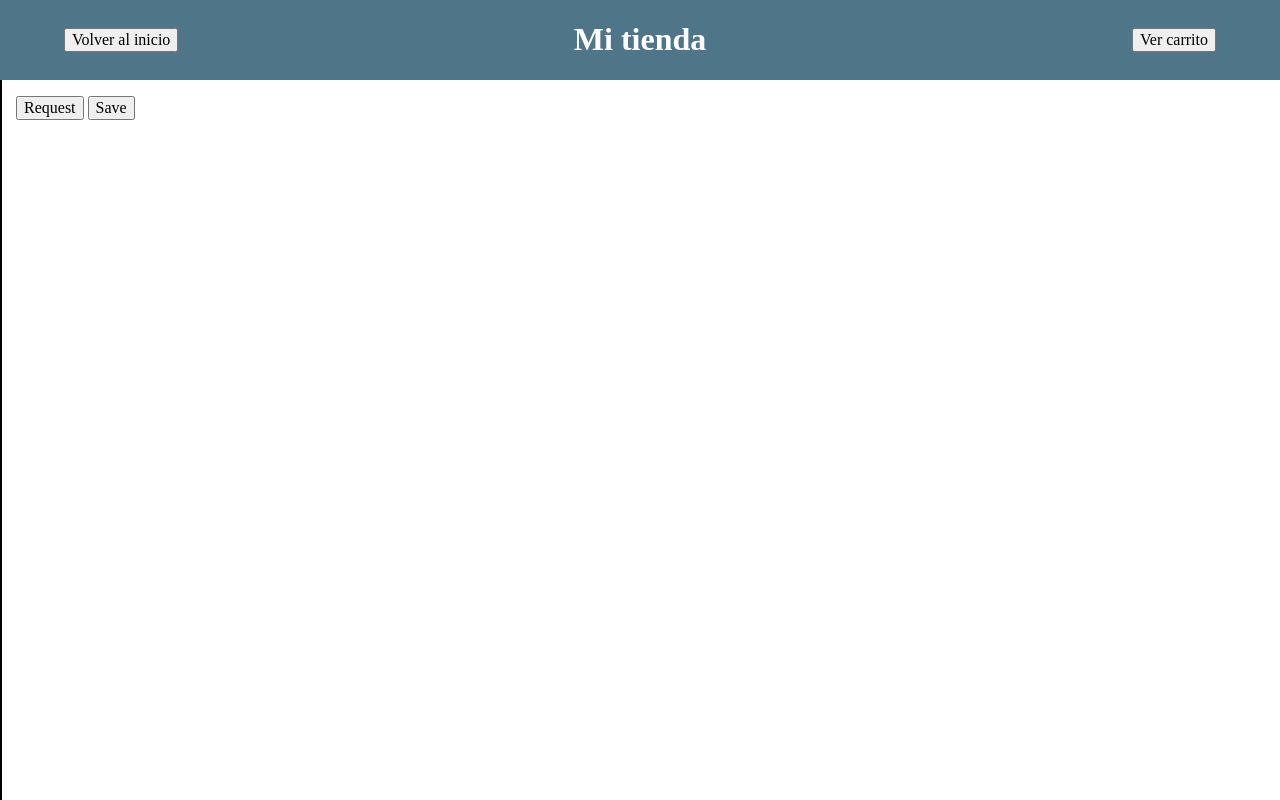
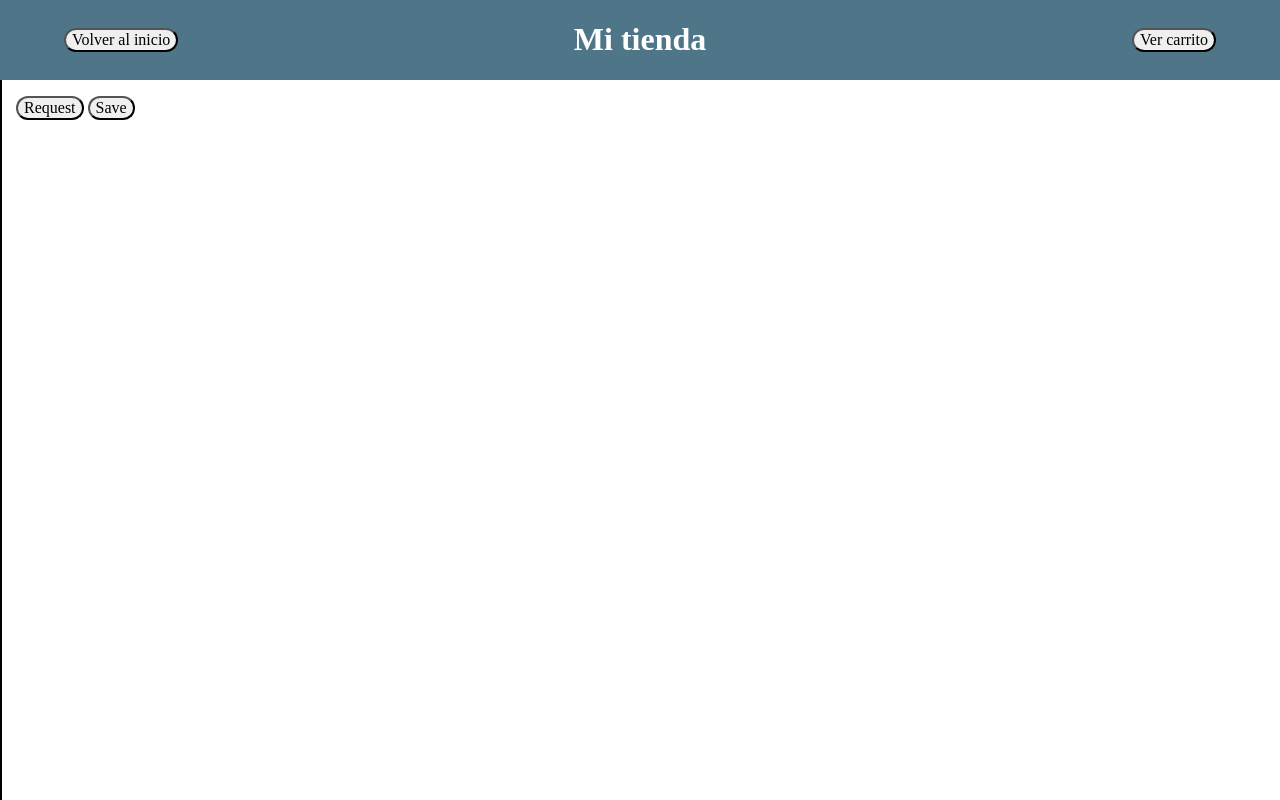
Before and after one commit to ardigc/API, a website: page index.html in a window 1280 px wide. Drawn offline with nearby package versions, Linux system fonts and the light colour scheme; no server answers.

Commit message:
poner border radius

```diff
--- a/styles.css
+++ b/styles.css
@@ -36,7 +36,6 @@
     align-items: center;
 }
 .cart-button{
-
     display: flex;
     justify-content: flex-end;
 }
@@ -74,6 +73,10 @@
 .button-box{
     display: flex;
     justify-content: flex-end;
+}
+button{
+    border-radius: 1rem;
+
 }
 .carrito{
     position: fixed;
```
